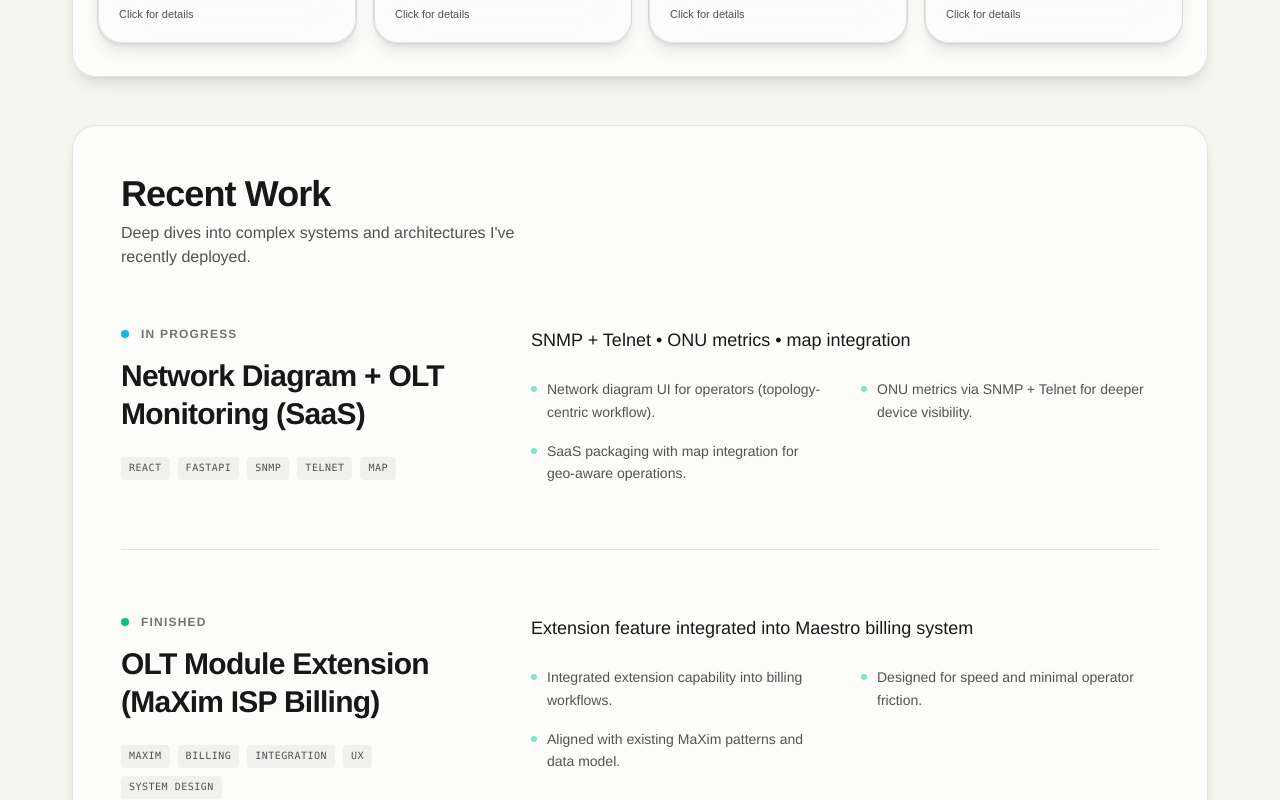
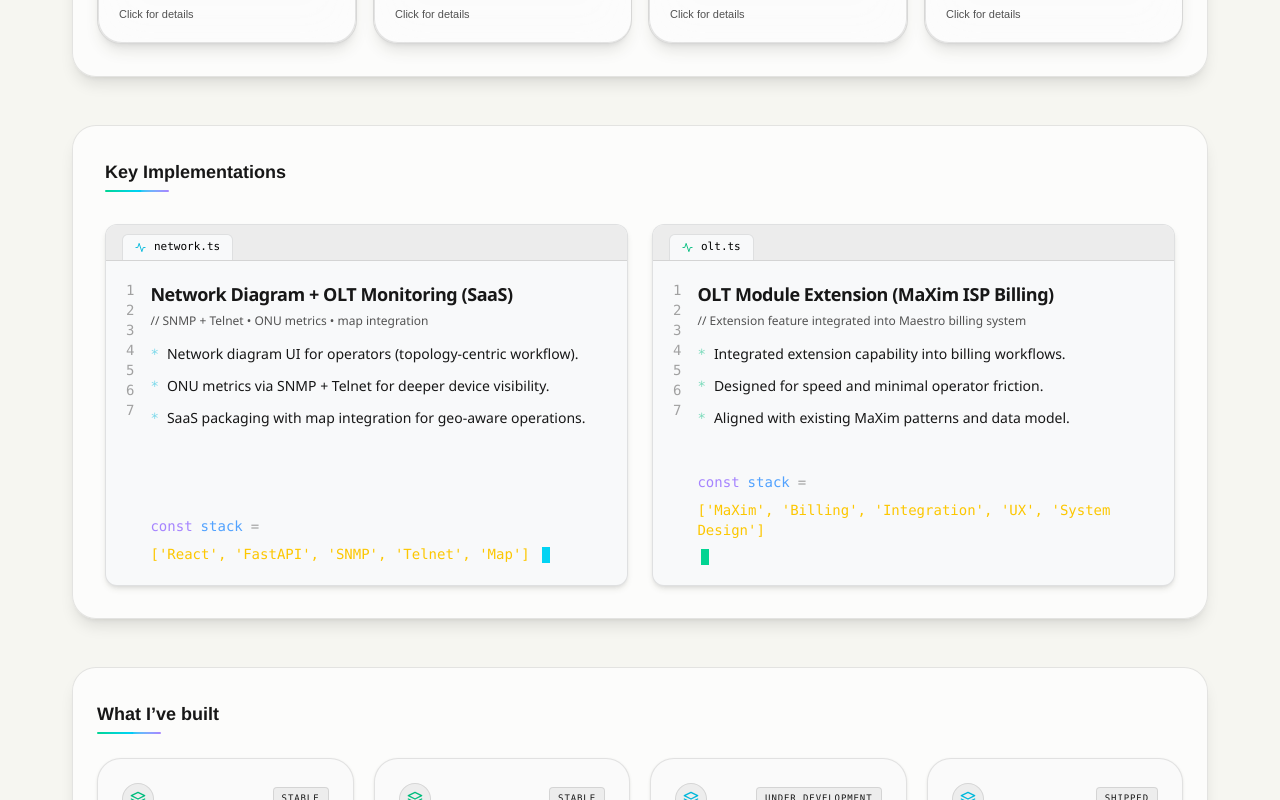
Before and after one commit to RaufunNazin/Portfolio, a React (Vite) app: page / in a window 1280 px wide. Shown: the part 1560-2360 px from the top of the page. Built offline with nearby package versions, Linux system fonts and the light colour scheme; a web font is replaced by a local one.

Commit message:
projects

```diff
--- a/src/pages/Landing.jsx
+++ b/src/pages/Landing.jsx
@@ -9,6 +9,7 @@ import {
   FiCpu,
   FiServer,
   FiPieChart,
+  FiActivity,
 } from "react-icons/fi";
 
 import SnakeGame from "../components/SnakeGame";
@@ -208,7 +209,7 @@ const Landing = () => {
       { title: "Tailwind", image: "/tailwind.png", since: 2022 },
       { title: "FastAPI", image: "/fastapi.svg", since: 2023 },
       { title: "Python", image: "/python.svg", since: 2022 },
-      { title: "Docker", image: "/docker.webp", since: 2022 },
+      { title: "Docker", image: "/docker.svg", since: 2022 },
       { title: "Linux", image: "/linux.png", since: 2020 },
       { title: "Git", image: "/git.png", since: 2022 },
       { title: "MongoDB", image: "/mongodb.png", since: 2022 },
@@ -774,7 +775,7 @@ const Landing = () => {
               <img
                 src={darkMode ? "/amicsoft-white.png" : "/amicsoft.png"}
                 alt="Amicsoft"
-                className="h-6 mx-auto"
+                className="h-5.5 mx-auto"
                 loading="lazy"
               />
             </div>
@@ -868,71 +869,62 @@ const Landing = () => {
         </div>
       </section>
 
-      {/* Recent Work - Version 9: The Focus Block */}
+      {/* Recent Work - V16: The Code Editor */}
       <section
         className="mx-auto w-full max-w-[1200px] px-3 sm:px-6 lg:px-8 mt-10 sm:mt-12"
         data-reveal
       >
-        <div
-          className={`rounded-3xl border ${ui.border} ${ui.panel} backdrop-blur-xl shadow-lg p-8 sm:p-12`}
-        >
-          <div className="mb-10 sm:mb-14">
-            <h2 className="text-3xl sm:text-4xl font-bold tracking-tight">
-              Recent Work
-            </h2>
-            <p className={`mt-2 text-base ${ui.subtext} max-w-md`}>
-              Deep dives into complex systems and architectures I've recently
-              deployed.
-            </p>
+        <div className={`rounded-3xl border ${ui.border} ${ui.panel} backdrop-blur-xl shadow-lg p-6 sm:p-8`}>
+          <div className="mb-8">
+            <div className="text-lg font-semibold">Key Implementations</div>
+            <div className="mt-1 h-[2px] w-16 bg-gradient-to-r from-emerald-400 via-cyan-400 to-violet-400 rounded-full" />
           </div>
 
-          <div className="flex flex-col gap-12 sm:gap-16">
-            {flagship.map((c, index) => (
+          <div className="grid grid-cols-1 lg:grid-cols-2 gap-6">
+            {flagship.map((c) => (
               <div
                 key={c.title}
-                className={`relative ${index !== flagship.length - 1 ? "pb-12 sm:pb-16 border-b border-black/10 dark:border-white/10" : ""}`}
+                className={`group rounded-xl border ${ui.border} ${darkMode ? "bg-[#0d0d0d]" : "bg-[#f8f9fa]"} shadow-md overflow-hidden flex flex-col`}
               >
-                <div className="flex flex-col lg:flex-row gap-8 lg:gap-16">
-                  {/* Title Area */}
-                  <div className="lg:w-1/3 shrink-0">
-                    <div className="flex items-center gap-3 mb-4">
-                      <span
-                        className={`w-2 h-2 rounded-full ${c.status === "Finished" ? "bg-emerald-500" : "bg-cyan-500"} animate-pulse`}
-                      />
-                      <span className="text-xs uppercase tracking-widest font-bold opacity-60">
-                        {c.status}
-                      </span>
-                    </div>
-                    <h3 className="text-2xl sm:text-3xl font-bold tracking-tight leading-tight">
-                      {c.title}
-                    </h3>
+                {/* Editor Tabs */}
+                <div className={`flex items-center px-4 h-10 border-b ${ui.border} ${darkMode ? "bg-[#161616]" : "bg-[#ececec]"} font-mono text-[11px]`}>
+                  <div className={`px-3 py-1 rounded-t-md ${darkMode ? "bg-[#0d0d0d] text-white" : "bg-[#f8f9fa] text-black"} border-t border-l border-r ${ui.border} flex items-center gap-2 mt-auto`}>
+                    <FiActivity className={c.status === "Finished" ? "text-emerald-500" : "text-cyan-500"} />
+                    {c.title.split(' ')[0].toLowerCase()}.ts
+                  </div>
+                </div>
 
-                    <div className="mt-6 flex flex-wrap gap-2">
-                      {c.tags.map((t) => (
-                        <span
-                          key={t}
-                          className={`text-[10px] font-mono uppercase tracking-wider px-2 py-1 rounded bg-black/5 dark:bg-white/5 text-neutral-600 dark:text-neutral-400`}
-                        >
-                          {t}
-                        </span>
+                {/* Editor Body */}
+                <div className="p-5 font-mono text-sm flex gap-4 h-full relative">
+                  {/* Line Numbers (Passive animation: light up on hover) */}
+                  <div className={`flex flex-col text-right select-none ${darkMode ? "text-neutral-700" : "text-neutral-400"} group-hover:text-cyan-500/50 transition-colors`}>
+                    1<br/>2<br/>3<br/>4<br/>5<br/>6<br/>7
+                  </div>
+
+                  {/* Code Content */}
+                  <div className="flex-1 flex flex-col">
+                    <div className="text-lg font-bold tracking-tight font-sans mb-1">{c.title}</div>
+                    <div className={`text-xs ${ui.subtext} font-sans mb-4`}>// {c.subtitle}</div>
+
+                    <div className="space-y-3 mb-6 flex-1">
+                      {c.bullets.map((b, i) => (
+                        <div key={i} className="flex items-start gap-2">
+                          <span className={`${c.status === "Finished" ? "text-emerald-500/50" : "text-cyan-500/50"}`}>*</span>
+                          <span className={`font-sans text-sm ${ui.text}`}>{b}</span>
+                        </div>
                       ))}
                     </div>
-                  </div>
 
-                  {/* Details Area */}
-                  <div className="lg:w-2/3">
-                    <h4 className={`text-lg font-medium mb-6 ${ui.text}`}>
-                      {c.subtitle}
-                    </h4>
-                    <div className="grid sm:grid-cols-2 gap-x-8 gap-y-4">
-                      {c.bullets.map((b, i) => (
-                        <div
-                          key={i}
-                          className={`text-sm leading-relaxed ${ui.subtext} relative pl-4 before:absolute before:left-0 before:top-2 before:w-1.5 before:h-1.5 before:bg-emerald-400/50 before:rounded-full`}
-                        >
-                          {b}
-                        </div>
-                      ))}
+                    {/* Tech Array & Blinking Cursor */}
+                    <div className="mt-auto flex items-center flex-wrap gap-2 pt-4">
+                      <span className="text-violet-400">const</span>
+                      <span className="text-blue-400">stack</span>
+                      <span className="text-neutral-400">=</span>
+                      <span className="text-yellow-400">
+                        [{c.tags.map(t => `'${t}'`).join(', ')}]
+                      </span>
+                      {/* Ambient Blinking Cursor */}
+                      <span className={`w-2 h-4 ${c.status === "Finished" ? "bg-emerald-400" : "bg-cyan-400"} animate-pulse ml-1`} />
                     </div>
                   </div>
                 </div>
```
